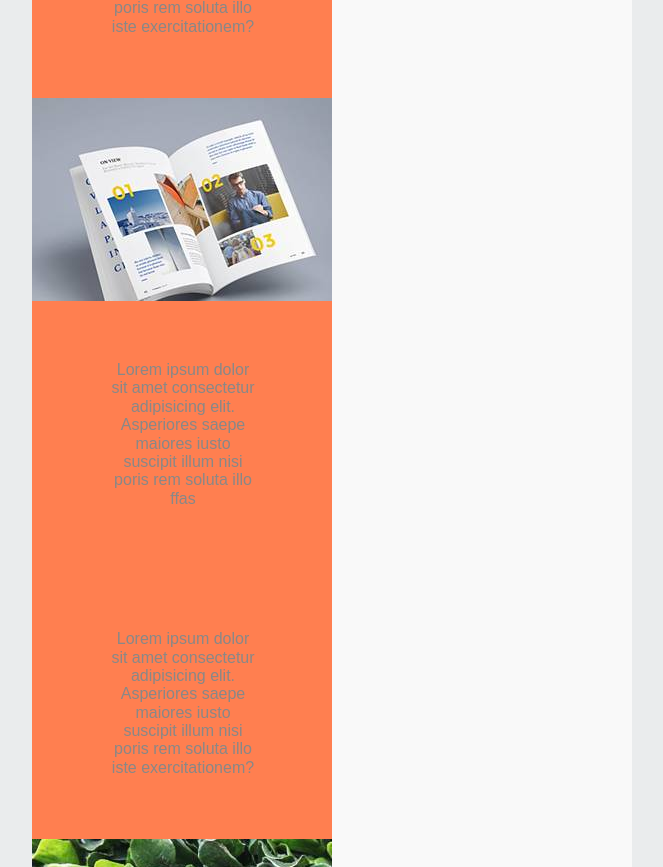
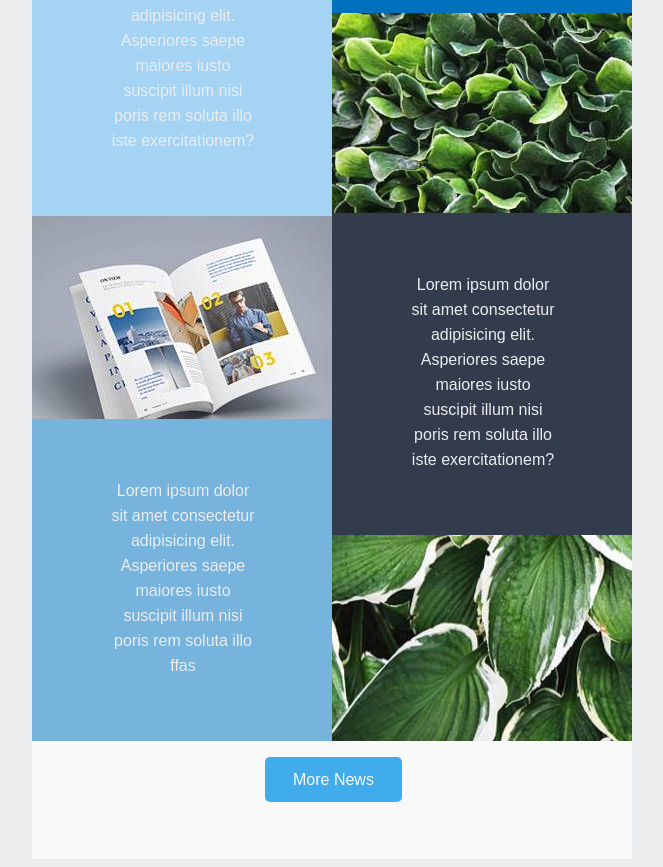
Before and after one commit to vieyraurena/web02-gallery, a website: page index.html in a window 1280 px wide. Shown: the part 1933-2800 px from the top of the page, without its empty margins (308-971 px from the left). Drawn offline with Linux system fonts and the light colour scheme.

Commit message:
Agrego cambios ya compilados

```diff
--- a/public/styles.css
+++ b/public/styles.css
@@ -344,6 +344,7 @@ p {
   margin-bottom: 26px;
   padding: 0 76px 0 78px;
   text-align: center;
+  line-height: 1.56rem;
   color: #888888; }
   p a {
     color: #40aceb;
@@ -399,35 +400,56 @@ p {
   border-radius: 5px;
   background-color: #f5ba1c; }
   .free .link:hover {
-    background-color: #eeb416; }
+    background-color: #e0aa14; }
 
 .our-newsroom {
   background-color: #f9f9f9;
-  padding-bottom: 34px; }
+  padding-bottom: 70px;
+  margin-bottom: 30px; }
 
 .content-gallery {
-  float: left; }
-  .content-gallery .link {
-    width: 134px;
-    padding: 14px 28px;
-    margin-left: 233px;
-    text-align: center;
-    color: #f8f9fb;
-    border-radius: 5px;
-    background-color: #40aceb; }
-    .content-gallery .link:hover {
-      background-color: #3190c7; }
+  padding-bottom: 30px; }
   .content-gallery img {
-    width: 50%;
     display: block;
     margin: 0; }
   .content-gallery p {
-    margin: 0; }
+    margin: 0;
+    color: #eaeced; }
+
+.content-gallery-I {
+  width: 50%;
+  float: left; }
+
+.content-gallery-II {
+  width: 50%;
+  float: right; }
 
 .content-parrafo {
-  width: 50%;
   padding: 60px 0 62px 0;
   background-color: coral; }
+
+#color01 {
+  background-color: #a4d3f3; }
+
+#color02 {
+  background-color: #76b3dd; }
+
+#color03 {
+  background-color: #0071bd; }
+
+#color04 {
+  background-color: #333c4d; }
+
+.link {
+  width: 134px;
+  padding: 14px 28px;
+  margin-left: 233px;
+  text-align: center;
+  color: #f8f9fb;
+  border-radius: 5px;
+  background-color: #40aceb; }
+  .link:hover {
+    background-color: #3190c7; }
 
 .gallery {
   background-color: #333c4d;
```
